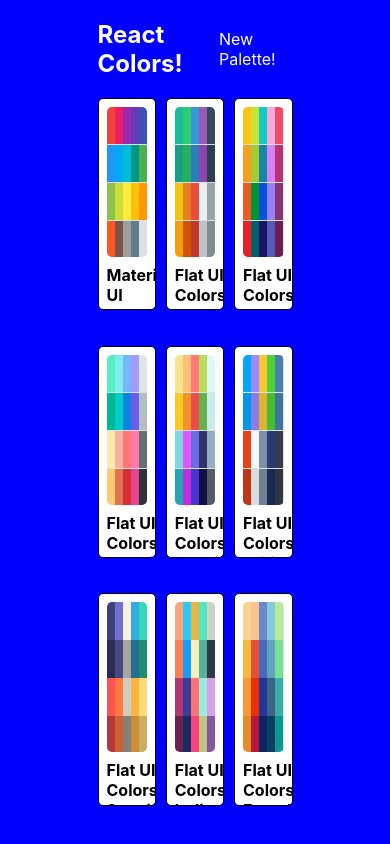
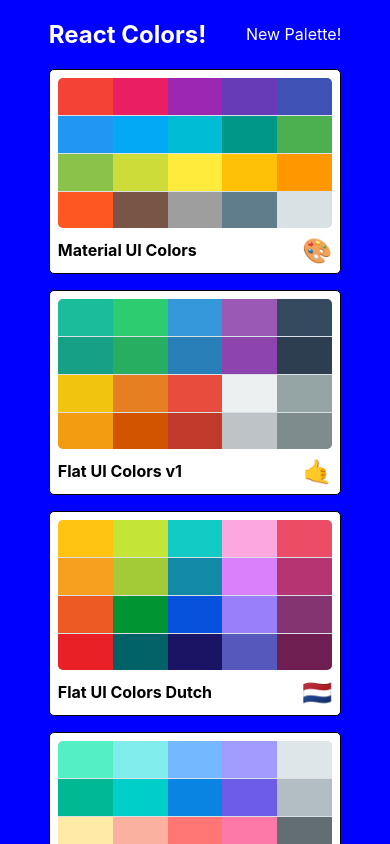
Before and after one commit to MouryaManu/colors_app, a React (Create React App) app: page / in a window 390 px wide. Shown: the top 844 px of the page. Built offline with nearby package versions, Linux system fonts and the light colour scheme; the HTML template or start-up script is replaced by a standard one.

Commit message:
Made Palette List Responsive

```diff
--- a/src/styles/PaletteListStyles.js
+++ b/src/styles/PaletteListStyles.js
@@ -1,3 +1,4 @@
+import sizes from "./sizes"
 export default {
     root: {
         backgroundColor: "blue",
@@ -11,7 +12,14 @@ export default {
         display: "flex",
         alignItems: "flex-start",
         flexDirection: "column",
-        flexWrap: "wrap"
+        flexWrap: "wrap",
+        [sizes.down("xl")] : {
+            width: '80%'
+        },
+        [sizes.down("xs")] : {
+            width: '75%'
+        }
+
     },
     nav: {
         display:"flex",
@@ -29,6 +37,14 @@ export default {
         width: '100%',
         display: "grid",
         gridTemplateColumns: "repeat(3,30%)",
-        gridGap: "5%"
+        gridGap: "2.5rem",
+        [sizes.down("md")] : {
+            gridTemplateColumns: "repeat(2,50%)"
+        },
+        [sizes.down("xs")] : {
+            gridTemplateColumns: "repeat(1,100%)",
+            gridGap:'1rem'
+        },
+
     }
 }
--- a/src/styles/sizes.js
+++ b/src/styles/sizes.js
@@ -9,7 +9,8 @@ export default {
             xs: '575.98px',
             sm: '767.98px',
             md:'991.98px',
-            lg: '1199.98px'
+            lg: '1199.98px',
+            xl: '1600px'
         }
         return `@media (max-width: ${sizes[size]})`
     }
```
